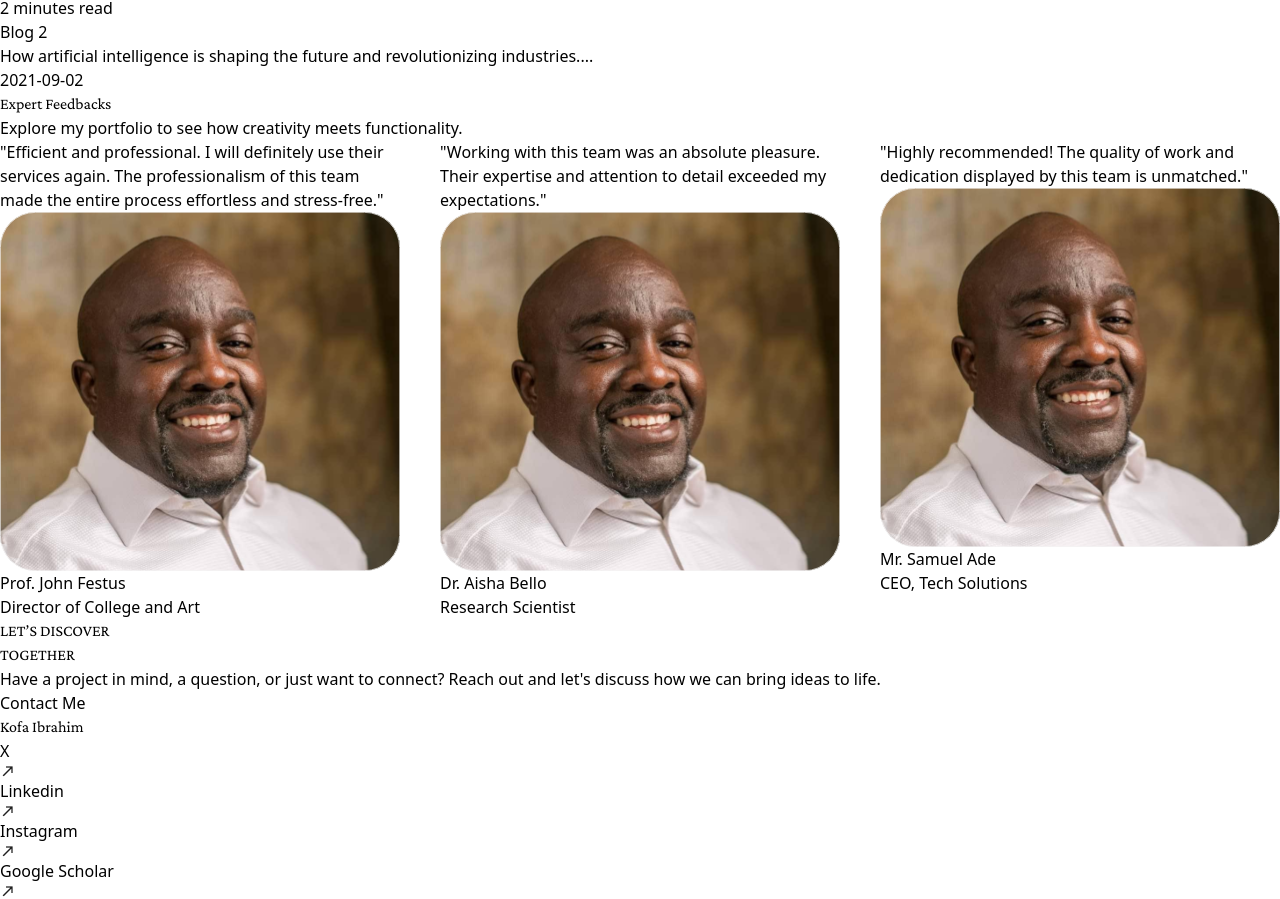
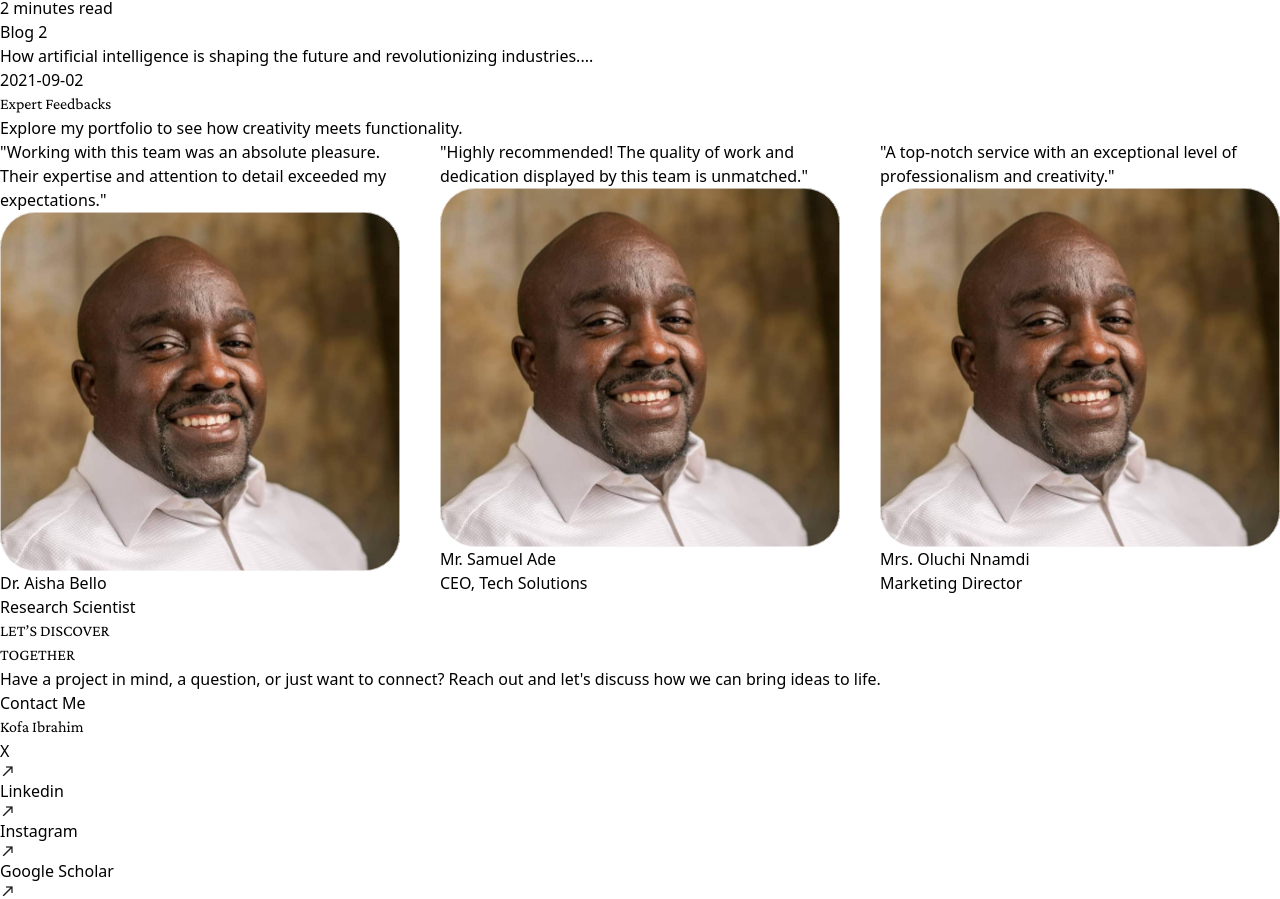
Before and after one commit to Malik001-G/KOFA-IBRAHIM, a React (Vite) app: page / in a window 1280 px wide. Shown: the part 4659-5558 px from the top of the page. Built offline with nearby package versions, Linux system fonts and the light colour scheme.

Commit message:
fix build issue

```diff
--- a/src/components/Reviews/Reviews.jsx
+++ b/src/components/Reviews/Reviews.jsx
@@ -59,7 +59,7 @@ const Reviews = () => {
                     clickable: true,
                 }}
                 autoplay={{
-                    delay: 8000,
+                    delay: 5000,
                     disableOnInteraction: false,
                 }}
                 breakpoints={{
--- a/src/pages/blogs/BlogDetail.jsx
+++ b/src/pages/blogs/BlogDetail.jsx
@@ -29,7 +29,7 @@ const BlogDetail = () => {
                         <h2 className='text-xl font-medium'>{blog.sub_heading}</h2>
                         <p className='text-[#7D7D7D] text-sm italic'>{blog.created_date}</p>
                     </div>
-                    <img className="rounded-2xl my-4" src={blog.image} alt={blog.title} />
+                    <img className="rounded-2xl my-4 w-full" src={blog.image} alt={blog.title} />
                 </div>
                 <div className='mt-3'>
                     <p className="mt-4 text-lg">{blog.content}</p>
--- a/src/pages/portfolio/Portfoliodetails.jsx
+++ b/src/pages/portfolio/Portfoliodetails.jsx
@@ -129,8 +129,8 @@ const PortfolioDetails = () => {
                 {/* Modal for Image Preview */}
                 {selectedImage && (
                     <div className="fixed inset-0 bg-black bg-opacity-70 flex items-center justify-center p-4 z-50" onClick={() => setSelectedImage(null)}>
-                        <div className="relative max-w-2xl w-full bg-white p-4 rounded-lg">
-                            <button className="absolute top-2 right-2 bg-gray-500 text-white font-semibold px-3 py-1 rounded-full" onClick={() => setSelectedImage(null)}>X</button>
+                        <div className="relative max-w-2xl w-full bg-white p-1 rounded-lg">
+                            <button className="absolute -top-2 right-0 bg-gray-500 text-white font-semibold px-3 py-1 rounded-full" onClick={() => setSelectedImage(null)}>X</button>
                             <img src={selectedImage} alt="Preview" className="w-full h-auto rounded-lg" />
                         </div>
                     </div>
```
Also changed, not shown: 4 other files (tests, documents, lock files or other folders).
